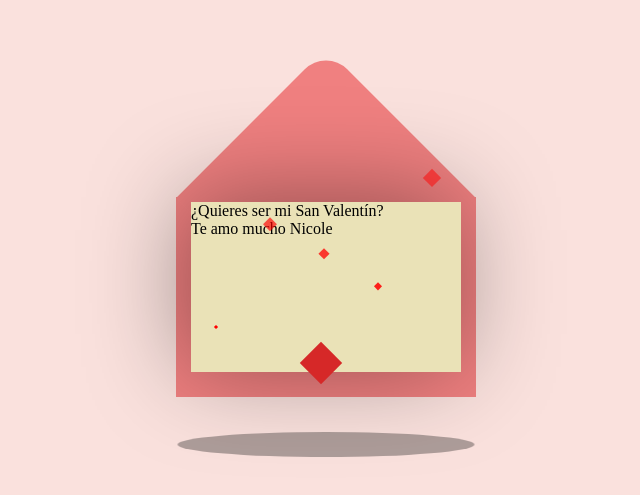
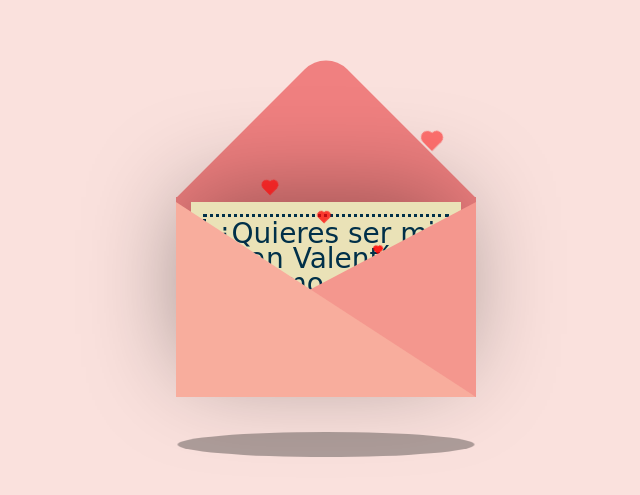
Before and after one commit to jesusjsg/valentine-day, a plain HTML site: page index.html in a window 1280 px wide. Shown: the part 141-636 px from the top of the page, without its empty margins (314-954 px from the left). Drawn offline with Linux system fonts and the light colour scheme.

Commit message:
feat: i hate said

```diff
--- a/css/styles.css
+++ b/css/styles.css
@@ -1,9 +1,6 @@
 body {
-  display: -webkit-flex;
   display: flex;
-  -webkit-justify-content: center;
   justify-content: center;
-  -webkit-align-items: center;
   align-items: center;
   height: 100vh;
   background-color: #fae1dd;
@@ -56,8 +53,8 @@ body {
   position: absolute;
   width: 212px;
   height: 212px;
+  transform: rotate(45deg);
   -webkit-transform: rotate(45deg);
-  transform: rotate(45deg);
   top: -105px;
   left: 44px;
   border-radius: 30px 0 0 0;
@@ -70,8 +67,28 @@ body {
   height: 170px;
   top: 5px;
   left: 15px;
-  -webkit-box-shadow: -5px -5px 100px rgba(0,0,0,0.4);
-  box-shadow: -5px -5px 100px rgba(0,0,0,0.4);
+  box-shadow: -5px -5px 100px rgba(0, 0, 0, 0.4);
+}
+
+.card:before {
+  content: "";
+  position: absolute;
+  border: 3px solid #003049;
+  border-style: dotted;
+  width: 240px;
+  height: 140px;
+  left: 12px;
+  top: 12px;
+}
+
+.letter-text {
+  position: absolute;
+  font-family: 'Brush Script MT', cursive;
+  font-size: 28px;
+  text-align: center;
+  line-height: 25px;
+  top: 19px;
+  color: #003049;
 }
 
 .heart {
@@ -82,9 +99,33 @@ body {
   position: relative;
   top: 110px;
   left: 105px;
+  transform: rotate(-45deg);
   -webkit-transform: rotate(-45deg);
-  transform: rotate(-45deg);
   width: 30px;
+}
+
+.heart:before,
+.heart:after {
+  content: "";
+  background-color: #d62828;
+  border-radius: 50%;
+  height: 30px;
+  position: absolute;
+  width: 30px;
+}
+
+.heart:before {
+  top: -15px;
+  left: 0;
+}
+
+.heart:after {
+  left: 15px;
+  top: 0;
+}
+
+.hearts {
+  position: absolute;
 }
 
 .one, .two, .three, .four, .five {
@@ -93,10 +134,30 @@ body {
   height: 10px;
   margin: 0 10px;
   position: relative;
+  transform: rotate(-45deg);
   -webkit-transform: rotate(-45deg);
-  transform: rotate(-45deg);
   width: 10px;
   top: 50px;
+}
+
+.one:before,
+.one:after, .two:before, .two:after, .three:before, .three:after, .four:before, .four:after, .five:before, .five:after {
+  content: "";
+  background-color: red;
+  border-radius: 50%;
+  height: 10px;
+  position: absolute;
+  width: 10px;
+}
+
+.one:before, .two:before, .three:before, .four:before, .five:before {
+  top: -5px;
+  left: 0;
+}
+
+.one:after, .two:after, .three:after, .four:after, .five:after {
+  left: 5px;
+  top: 0;
 }
 
 .one {
@@ -155,12 +216,35 @@ body {
   }
 }
 
+.front {
+  position: absolute;
+  border-right: 180px solid #f4978e;
+  border-top: 95px solid transparent;
+  border-bottom: 100px solid transparent;
+  left: 120px;
+  top: 5px;
+  width: 0;
+  height: 0;
+  z-index: 10;
+}
+
+.front:before {
+  position: absolute;
+  content: "";
+  border-left: 300px solid #f8ad9d;
+  border-top: 195px solid transparent;
+  left: -120px;
+  top: -95px;
+  width: 0;
+  height: 0;
+}
+
 .shadow {
   position: absolute;
   width: 330px;
   height: 25px;
   border-radius: 50%;
-  background-color: rgba(0,0,0,0.3);
+  background-color: rgba(0, 0, 0, 0.3);
   top: 265px;
   left: -15px;
   -webkit-animation: scale 3s linear infinite;
```
